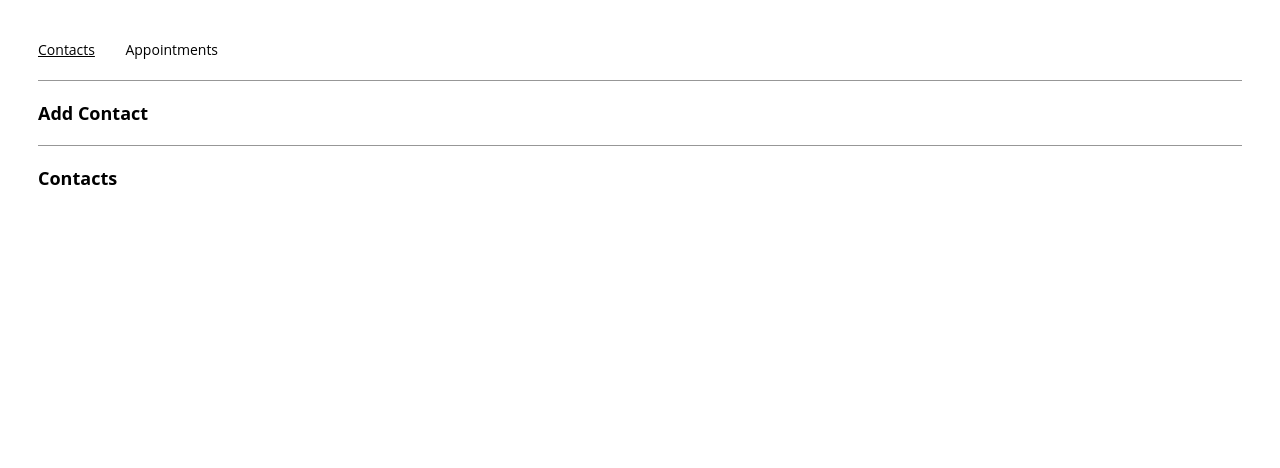
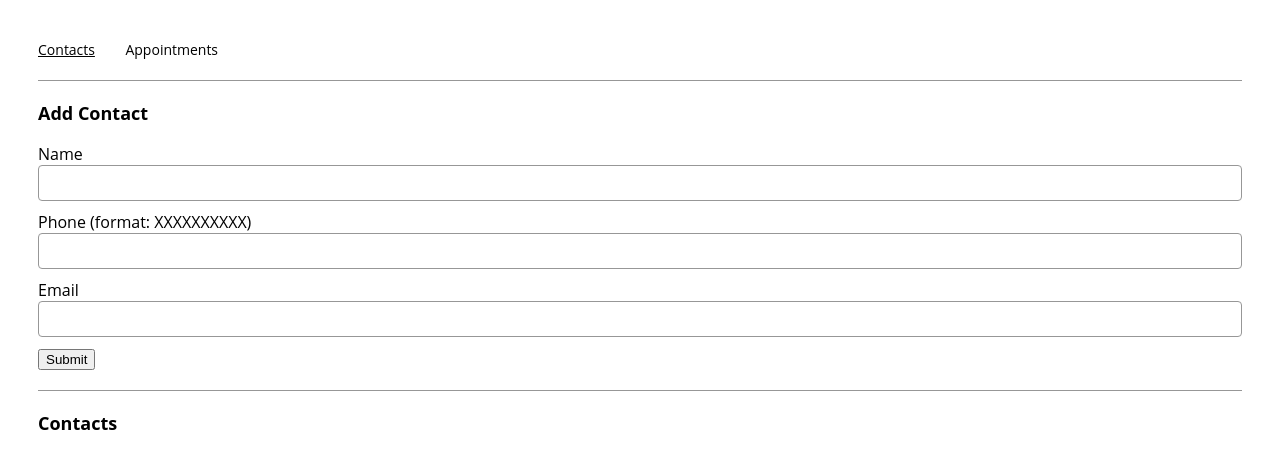
Before and after one commit to taylorrhowell/AppointmentPlanner, a React (Create React App) app: page /contacts in a window 1280 px wide. Shown: the top 468 px of the page. Built offline with nearby package versions, Linux system fonts and the light colour scheme.

Commit message:
update ContactForm and ContactPage to implement form submission
Created the ContactForm elements in a stateless function component, and modified the ContactPage container to include better logic

```diff
--- a/src/components/contactForm/ContactForm.js
+++ b/src/components/contactForm/ContactForm.js
@@ -1,4 +1,6 @@
 import React from "react";
+
+const phoneRegex = '[1-9]{2}[0-9]{2}[1-9][0-9]{2}[0-9]{4}'
 
 export const ContactForm = ({
   name,
@@ -9,7 +11,25 @@ export const ContactForm = ({
   setEmail,
   handleSubmit
 }) => {
+  const nameChange = ({target}) => {
+    setName(target.value);
+  };
+  const phoneChange = ({target}) => {
+    setPhone(target.value);
+  };
+  const emailChange = ({target}) => {
+    setEmail(target.value);
+  };
+
   return (
-    ContactForm
+    <form onSubmit={handleSubmit}>
+      <label for='name'>Name</label>
+      <input id='name' type='text' value={name} onChange={nameChange} required></input>
+      <label for='phone'>Phone (format: XXXXXXXXXX)</label>
+      <input id='phone' type='tel' value={phone} pattern={phoneRegex} onChange={phoneChange} required></input>
+      <label for='email'>Email</label>
+      <input id='email' type='email' value={email} onChange={emailChange} required></input>
+      <button>Submit</button>
+    </form>
   );
 };
--- a/src/containers/contactsPage/ContactsPage.js
+++ b/src/containers/contactsPage/ContactsPage.js
@@ -11,6 +11,12 @@ export const ContactsPage = ({ contacts, addContacts }) => {
   const [phone, setPhone] = useState('');
   const [email, setEmail] = useState('');
   const [duplicate, setDuplicate] = useState(false);
+  const resetForm = () => {
+    setName('');
+    setPhone('');
+    setEmail('');
+    setDuplicate(false);
+  }
 
   const handleSubmit = (e) => {
     e.preventDefault();
@@ -20,11 +26,10 @@ export const ContactsPage = ({ contacts, addContacts }) => {
     */
    if (!duplicate) {
      addContacts({name, phone, email})
-     setName('');
-     setPhone('');
-     setEmail('');
+     resetForm();
    } else {
      alert('You already have this contact listed. Please record a new contact.');
+     resetForm();
    }
   };
 
@@ -33,8 +38,12 @@ export const ContactsPage = ({ contacts, addContacts }) => {
   contacts array variable in props
   */
   useEffect(() => {
-    if (contacts.filter(contact => contact === name)) {
+    const names = contacts.map(contact => contact.name);
+
+    if (names.includes(name)) {
       setDuplicate(true);
+    } else {
+      setDuplicate(false);
     };
   }, [contacts, name]);
 
```
